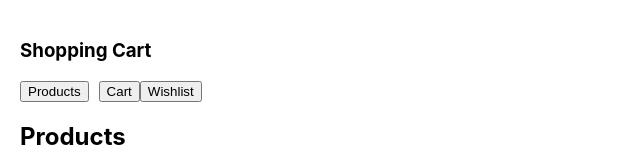
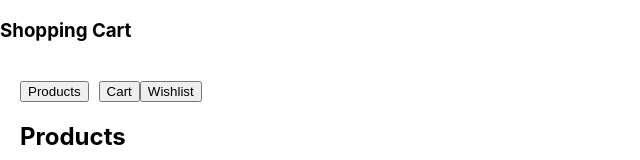
Before and after one commit to acciojob/shopping-cart-redux-handesaurabh, a React app: page / in a window 1280 px wide. Shown: the top 160 px of the page, without its empty margins (0-640 px from the left). Built offline with nearby package versions, Linux system fonts and the light colour scheme.

Commit message:
Adjust DOM structure to match Cypress test selectors

```diff
--- a/src/components/App.js
+++ b/src/components/App.js
@@ -8,8 +8,14 @@ import ProductsPage from './ProductsPage';
 const App = () => {
   return (
     <Provider store={store}>
-      <div>
-        <ProductsPage />
+      <div id="root">
+        <div></div>
+        <div>
+          <div>
+            <h3>Shopping Cart</h3>
+          </div>
+          <ProductsPage />
+        </div>
       </div>
     </Provider>
   )
--- a/src/components/ProductsPage.js
+++ b/src/components/ProductsPage.js
@@ -12,7 +12,6 @@ const ProductsPage = () => {
     <div className="app">
       <div>
         <div>
-          <h3>Shopping Cart</h3>
           <div>
             <button
               className={activeTab === 'products' ? 'btn-primary' : ''}
```
